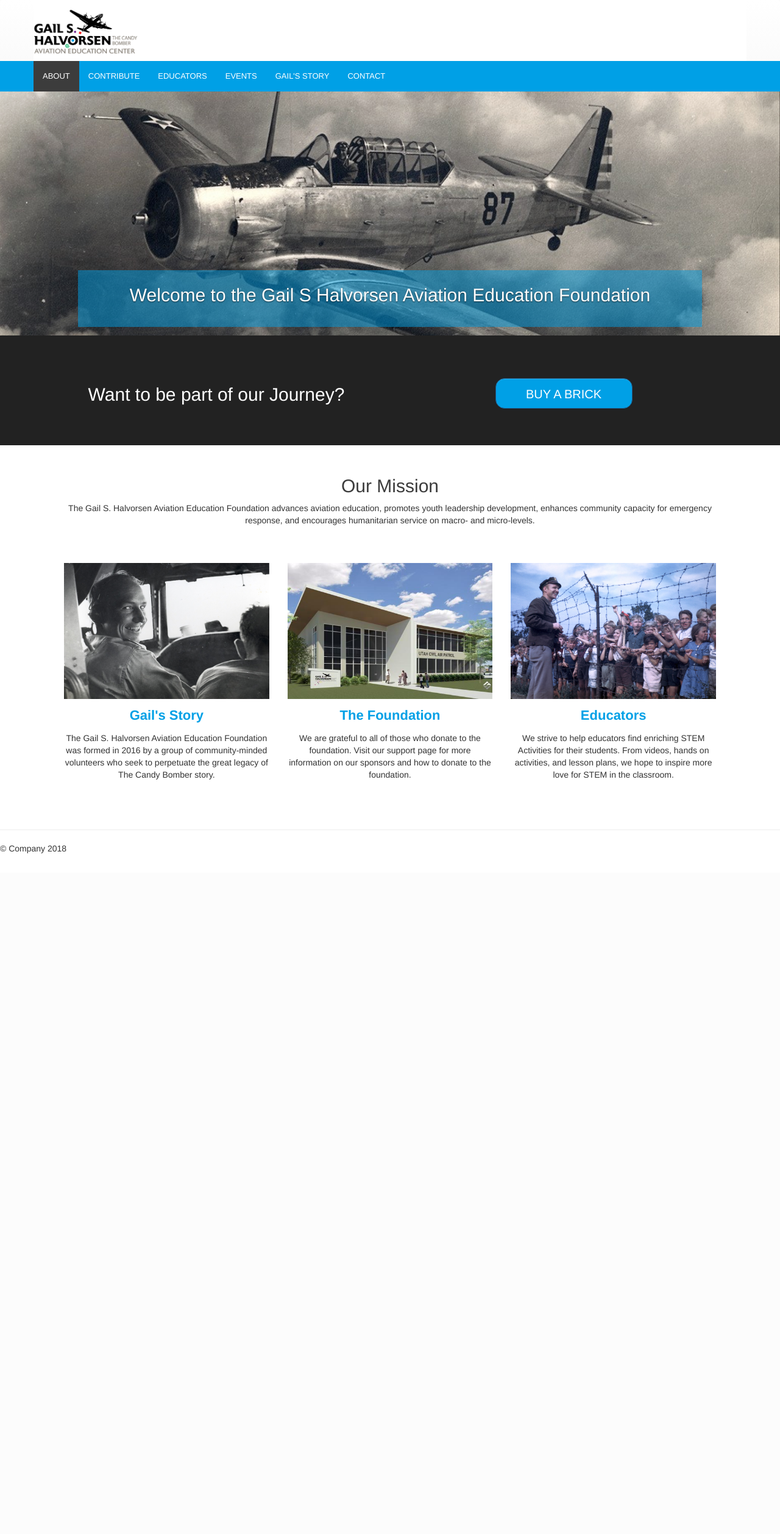
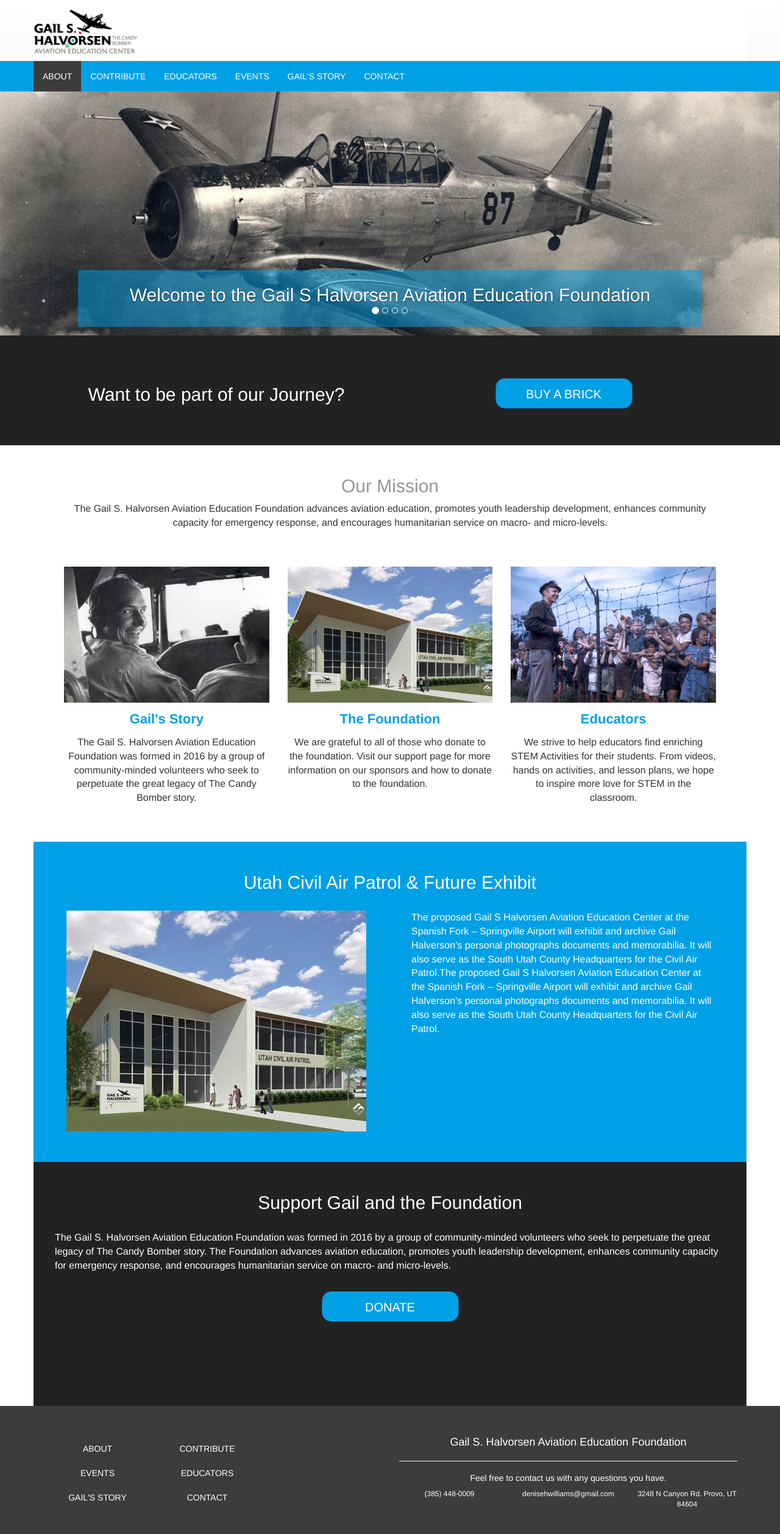
Before and after one commit to Morganmckelle/CandyBomber, a PHP site: page / in a window 1280 px wide. Shown: the whole page at 61% size. Before the commit the page ends 1399 px from the top, so only its background shows below. Run offline with PHP 8.4, Linux system fonts and the light colour scheme; some libraries are stand-ins or nearby versions.

Commit message:
Homepage layout blue, black sections & footer built.

```diff
--- a/css/main.css
+++ b/css/main.css
@@ -5,7 +5,6 @@
 /*-- Global --*/
 body {
     font-family: "Helvetica Neue", sans-serif;
-    padding-bottom: 20px;
 }
 .container{
 	padding-left:0px;
@@ -20,6 +19,13 @@
     margin-right: auto;
     margin-left: auto;
 }
+
+p{
+    font-size: 16px;
+}
+
+
+/* Slider Carousel */
  div.carousel-caption{
 	background-color: rgba(0, 160, 230, .5);
     margin: 0 auto;
@@ -67,8 +73,8 @@
 	text-align:center;
 	margin: 30px;
 }
-.mission h2{
-	color: #3c3c3c;
+.header2{
+	color: #95989A;
 }
 /*-- Navigation --*/
 nav.navbar{
@@ -87,7 +93,7 @@
 
 .navbar-default .navbar-nav>li>a{
     color: white;
-    font-size: 13px;
+    font-size: 14px;
     text-shadow: none;
 
 }
@@ -100,11 +106,11 @@
     text-shadow: none;
 }
 
-.navbar-default .navbar-nav>.active>a:focus{
-    color: #E9FF43;
-    background-color: transparent;
-    background-image: none;
-}
+/*.navbar-default .navbar-nav>.active>a:focus, .navbar-default .navbar-nav>li>a:focus{*/
+    /*color: #00A0E6;*/
+    /*background-color: transparent;*/
+    /*background-image: none;*/
+/*}*/
 
 .navbar-brand{
     width: 200px;
@@ -166,6 +172,7 @@
     text-align: center;
     margin: 10px 0;
 	font-size: 30px;
+    font-weight: 400;
 }
 
 .action-bar div a{
@@ -176,9 +183,96 @@
 
 
 
+
+
+/* Blue Section */
+.sub-section{
+    background-color: #00A0E6;
+    padding: 30px;
+}
+
+.sub-section h2{
+    color: white;
+}
+
+.sub-section img{
+    padding: 20px;
+}
+
+.sub-section p{
+    color: white;
+    padding: 20px;
+}
+
+/* Black Section */
+.black-section{
+    background-color: #222;
+    height: 400px;
+    padding: 30px;
+}
+
+
+
+/* Footer */
+footer{
+    background-color: #3C3C3C;
+    color: white;
+    padding:20px;
+}
+
+footer div.nav-items{
+   padding: 0 15px;
+    margin-top: 20px;
+
+}
+
+footer div.nav-items div{
+    padding: 10px;
+}
+footer div.nav-items div a{
+    color: white;
+    text-align: center;
+}
+footer div.nav-items div a:hover{
+    color: #00A0E6;
+    text-decoration: none;
+}
+
+
+footer div.contact-items{
+    margin-top: 20px;
+}
+
+footer div.contact-items a{
+    color: white;
+    font-size: 12px;
+}
+footer div.contact-items a:hover{
+    color: #00A0E6;
+    text-decoration: none;
+}
+
+
+.vertical-line{
+    height: 30px;
+    width: 1px;
+    background-color: white;
+}
+
+
+
+
 /* Mobile Styles */
 @media only screen and (max-width: 991px) {
     .action-bar {
         padding: 30px;
     }
+
+    .quicklinks img{
+        width: 75%;
+        max-height: auto;
+    }
+    .footer div.contact-items{
+        margin-top: 40px;
+    }
 }
--- a/index.html
+++ b/index.html
@@ -15,6 +15,9 @@
         <script src="js/vendor/modernizr-2.8.3-respond-1.4.2.min.js"></script>
     </head>
     <body>
+
+
+<!--------- NAVIGATION- -------->
     <nav class="navbar navbar-default">
 		<div class="container">
         <div class="container nav-first-level">
@@ -60,11 +63,12 @@
 				</div>
             </div><!-- /.navbar-collapse -->
         </div><!-- /.container-fluid -->
-
     </nav>
 
+<!--------- CONTENT --------->
+<div class="container-fluid">
 
-		<div class="container-fluid">
+    <!-- Banner Slider -->
     <div id="carousel-example-generic" class="carousel slide" data-ride="carousel">
        <!-- Indicators -->
        <ol class="carousel-indicators">
@@ -77,17 +81,11 @@
        <div class="carousel-inner" role="listbox">
            <div class="item active">
                <img src="img/slider/sepia-plane.png" alt="Plane" class="img-responsive 1" />
-		<div class="carousel-caption">
-       Welcome to the Gail S Halvorsen Aviation Education Foundation
-
-     </div>
-
-
+               <div class="carousel-caption">Welcome to the Gail S Halvorsen Aviation Education Foundation</div>
             </div>
             <div class="item">
                 <img src="img/slider/civil-air-patrol1.jpg" alt="Civil Air Patrol" class="img-responsive 2" />
-		<div class="carousel-caption">
-       Meet our Board Members
+                <div class="carousel-caption">Meet our Board Members
                     <a class="btn btn-primary btn-lg">The Foundation</a>
                 </div>
 
@@ -96,12 +94,10 @@
                  <img src="img/slider/candyDrop.jpg" alt="Candy Drop" class="img-responsive 3" />
                  <div class="carousel-caption"> Play our Candy Drop Game!
                      <a class="btn btn-primary btn-lg">Candy Drop</a>
-
                  </div>
             </div>
-
         </div>
-
+    </div>
     <!-- Main jumbotron for a primary marketing message or call to action -->
     <!--<div class="jumbotron">
       <div class="container">
@@ -109,12 +105,13 @@
         <p><a class="btn btn-primary btn-lg" href="#" role="button">VIEW GAIL'S STORY</a></p>
       </div>
     </div>-->
+
+    <!-- Action Bar -->
     <div class="action-bar">
         <h3 class="col-md-6">Want to be part of our Journey? </h3>
         <div class="col-md-6">
             <a class="btn btn-primary btn-lg">BUY A BRICK</a>
         </div>
-
     </div>
 
 
@@ -122,7 +119,7 @@
 		<div class="mission">
 		<div class="row">
 			<div class="col-sm-12">
-			<h2>Our Mission</h2>
+			<h2 class="header2">Our Mission</h2>
 			</div>
 		</div>
 			<div clas="row">
@@ -133,24 +130,25 @@
 		</div>
     </div>
 
+
       <!-- Quick Links -->
     <div class="container">
 		<div class="quicklinks">
           <div class="row">
             <div class="col-md-4">
-			<img src="img/GailStory.jpg">
+                <img class="img-responsive center-block" src="img/GailStory.jpg">
                 <h4 class="quickh3"><strong>Gail's Story</strong></h4>
                 <p>The Gail S. Halvorsen Aviation Education Foundation was formed in 2016 by a group of community-minded volunteers who seek to perpetuate the great legacy of The Candy Bomber story.</p>
 
             </div>
             <div class="col-md-4">
-			<img src="img/civil-air-patrol.jpg">
+                <img class="img-responsive center-block" src="img/civil-air-patrol.jpg">
                 <h4 class="quickh3"><strong>The Foundation</strong></h4>
                 <p>We are grateful to all of those who donate to the foundation. Visit our support page for more information on our sponsors and how to donate to the foundation. </p>
 
            </div>
             <div class="col-md-4">
-			<img src="img/Gail-FenceFull.jpg">
+                <img class="img-responsive center-block" src="img/Gail-FenceFull.jpg">
                 <h4 class="quickh3"><strong>Educators</strong></h4>
                 <p>We strive to help educators find enriching STEM Activities for their students. From videos, hands on activities, and lesson plans, we hope to inspire more love for STEM in the classroom.</p>
 
@@ -158,14 +156,74 @@
           </div>
 		</div>
     </div>
+
+    <!--Blue Section-->
+    <div class="container">
+        <div class="sub-section">
+            <div class="row">
+                <h2 class="col-md-12 text-center">Utah Civil Air Patrol & Future Exhibit</h2>
+            </div>
+            <div class="row">
+                <div class="col-md-6">
+                    <!--<div class="img-container">-->
+                        <img class="section-img img-responsive center-block" src="img/civil-air-patrol.jpg" alt="Civil Air Patrol">
+                    <!--</div>-->
+                </div>
+                <div class="col-md-6">
+                    <p>The proposed Gail S Halvorsen Aviation Education Center at the Spanish Fork – Springville Airport will exhibit and archive Gail Halverson’s personal photographs documents and memorabilia. It will also serve as the South Utah County Headquarters for the Civil Air Patrol.The proposed Gail S Halvorsen Aviation Education Center at the Spanish Fork – Springville Airport will exhibit and archive Gail Halverson’s personal photographs documents and memorabilia. It will also serve as the South Utah County Headquarters for the Civil Air Patrol.</p>
+                </div>
+            </div>
+        </div>
     </div>
 
-      <hr>
+    <!--Black Section-->
+    <div class="container">
+        <div class="sub-section black-section">
+            <div class="row">
+                <h2 class="col-md-12 text-center">Support Gail and the Foundation</h2>
+            </div>
+            <div class="row">
+                <p class="col-md-12">The Gail S. Halvorsen Aviation Education Foundation was formed in 2016 by a group of community-minded volunteers who seek to perpetuate the great legacy of The Candy Bomber story. The Foundation advances aviation education, promotes youth leadership development, enhances community capacity for emergency response, and encourages humanitarian service on macro- and micro-levels.
+                </p>
+                <div class="col-md-12">
+                    <a class="btn btn-primary btn-lg center-block">DONATE</a>
+                </div>
+            </div>
+        </div>
+    </div>
+
+</div> <!-- /container -->
 
       <footer>
-        <p>&copy; Company 2018</p>
+          <div class="container">
+              <div class="col-sm-4 nav-items">
+                  <div class="col-xs-6">
+                      <a href="about.php"><div>ABOUT</div></a>
+                      <a href=events.php""><div>EVENTS</div></a>
+                      <a href="gail.php"><div>GAIL'S STORY</div></a>
+                  </div>
+                  <div class="col-xs-6">
+                      <a href="contribute.php"><div>CONTRIBUTE</div></a>
+                      <a href="educators.php"><div>EDUCATORS</div></a>
+                      <a href="contact.php"><div>CONTACT</div></a>
+                  </div>
+                  <div class="clearfix"></div>
+              </div>
+              <div class="col-sm-6 col-md-offset-2 text-center contact-items">
+                  <h4>Gail S. Halvorsen Aviation Education Foundation</h4>
+                  <hr>
+                  <h5>Feel free to contact us with any questions you have.</h5>
+                  <div class="row">
+                      <a class="col-xs-4" href="tel:(385) 448-0009">(385) 448-0009</a>
+                      <!--<div class="vertical-line col-xs-1"></div>-->
+                      <a class="col-xs-4 te" href="mailto: denisehwilliams@gmail.com">denisehwilliams@gmail.com</a>
+                      <!--<div class="vertical-line col-xs-1"></div>-->
+                      <a class="col-xs-4" href="https://www.google.com/maps/place/3248+N+Canyon+Rd,+Provo,+UT+84604/data=!4m2!3m1!1s0x874d90627d69373f:0xf8f64974168554c7?sa=X&ved=0ahUKEwiclaiXkYDZAhUE_mMKHZJiAlkQ8gEIKDAA">3248 N Canyon Rd. Provo, UT 84604</a>
+                  </div>
+              </div>
+          </div>
       </footer>
-    </div> <!-- /container -->
+
 
         <script src="//ajax.googleapis.com/ajax/libs/jquery/1.11.2/jquery.min.js"></script>
         <script>window.jQuery || document.write('<script src="js/vendor/jquery-1.11.2.min.js"><\/script>')</script>
```
Also changed, not shown: img/logo/Halvorsen_Logo_Crop.jpg (added). Lines whose indentation alone changed are shown as unchanged.
